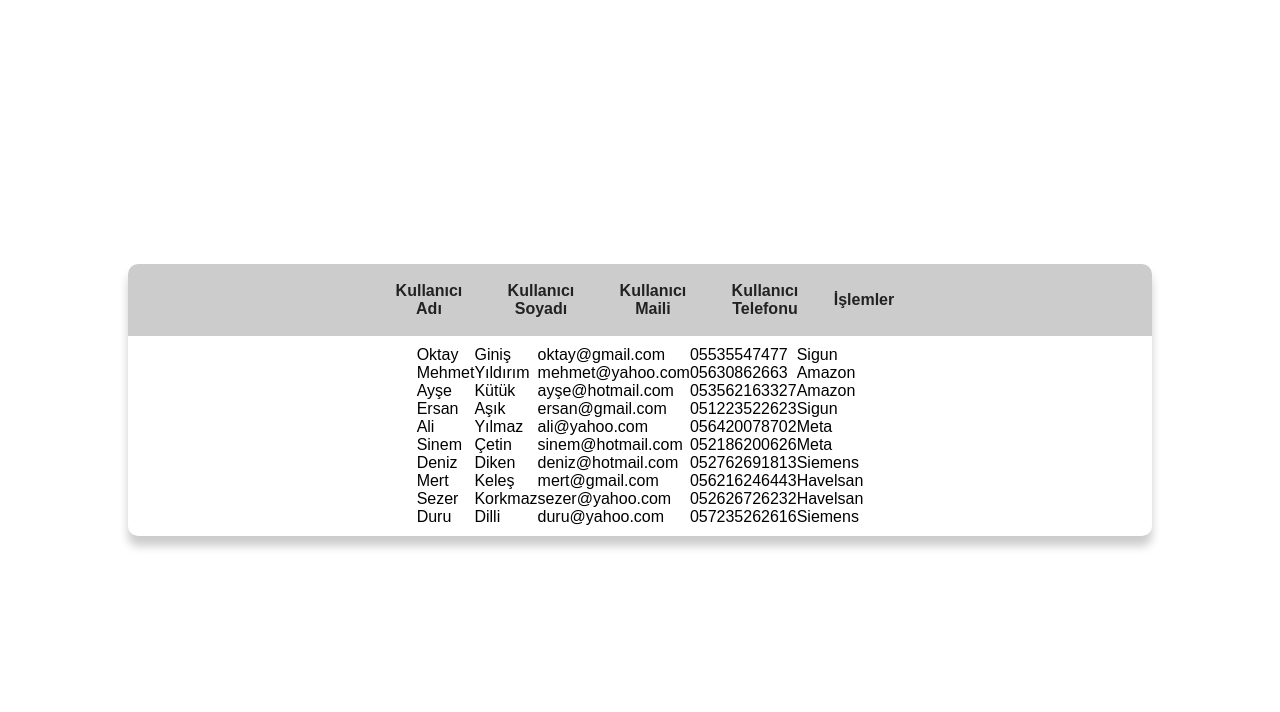
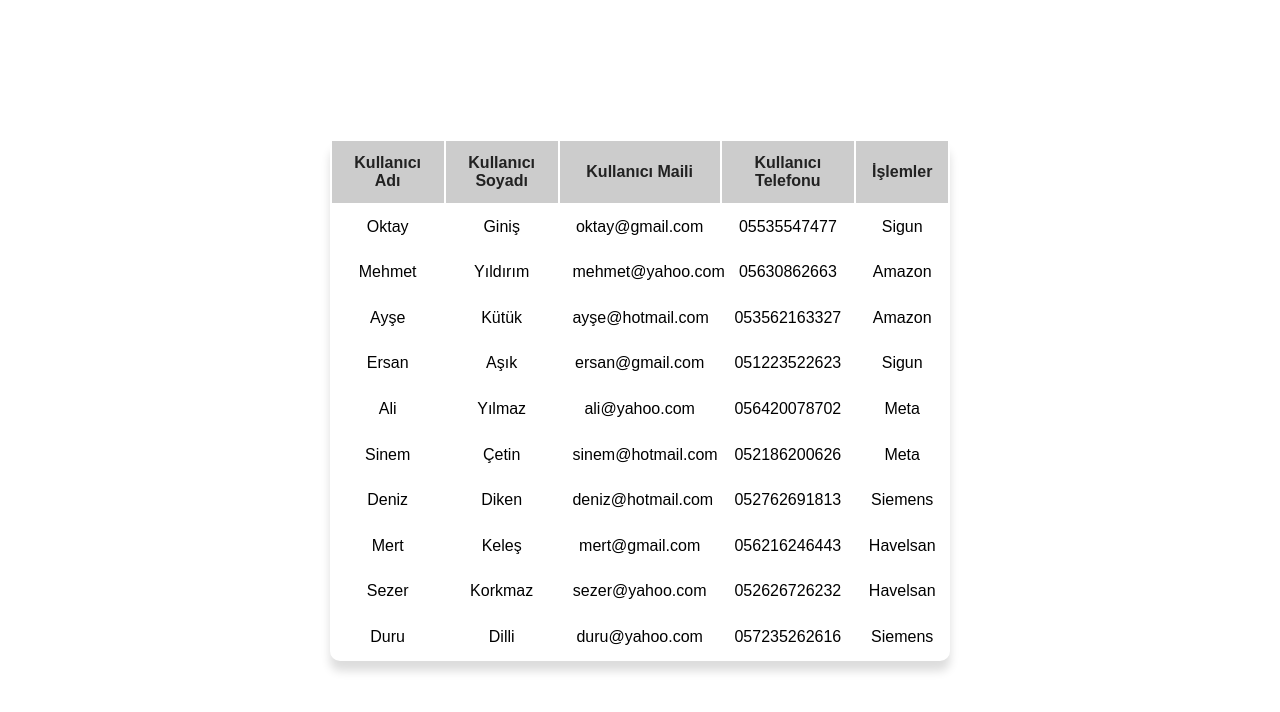
Before and after one commit to T4Y017/PROJE, a React (Vite) app: page / in a window 1280 px wide. Shown: the top 712 px of the page. Built offline with nearby package versions, Linux system fonts and the light colour scheme; no server answers.

Commit message:
Backendten firma bilgileri çekildi çalışan bilgileri backendten çekilecek şuan static olarak aldım

```diff
--- a/src/App.jsx
+++ b/src/App.jsx
@@ -1,4 +1,4 @@
-import { useState } from 'react'
+import { useEffect,useState } from 'react'
 
 import axios from 'axios'
 import './App.css'
@@ -12,11 +12,31 @@ function App(){
    const handleCloseModal = () => {
         setModalOpen(false);
     }
+    const [firmID, setFirmID] = useState("");
+    const [info, setInfo] = useState([]);
+
+    const getFirmInfo = () => {
+      axios.get("http://localhost:3000/api/firms").then((response) => {
+        console.log(response);
+        setInfo(response.data);
+      }
+      );
+    };
+    useEffect(()=>{
+      getFirmInfo();
+    },[]);
+
+    const getFirmDetails = () => {
+      const res= info.find((firm) => firm.id === firmID)
+      console.log(res,firmID);
+      return res;
+
+    }
 
   return <div className='App'>
-     <Table setIsOpen={setIsOpen} />
+     <Table setIsOpen={setIsOpen} setFirmID={setFirmID}/>
 
-     {isOpen && <Modal onClose={handleCloseModal}/>}
+     {isOpen && <Modal onClose={handleCloseModal} firm={getFirmDetails()}/>}
 
 
   </div>
--- a/src/components/Modal.jsx
+++ b/src/components/Modal.jsx
@@ -1,7 +1,7 @@
 import React from 'react'
 import "./Modal.css"
 
-export const Modal = ({onClose}) => {
+export const Modal = ({onClose,firm}) => {
 
 
 
@@ -9,18 +9,27 @@ export const Modal = ({onClose}) => {
     <div className='modal-container'>
 
         <div className='modal'>
+
             <form>
                 <div className='formgroup'>
+                    <label htmlFor="id">Id:</label>
+                    <span>{firm.id}</span>
+                </div>
+                <div className='formgroup'>
                     <label htmlFor="firmname">Firma Adı:</label>
+                    <span>{firm.firmName}</span>
                 </div>
                 <div className='formgroup'>
                     <label htmlFor="firmaddress">Address:</label>
+                    <span>{firm.address}</span>
                 </div>
                 <div className='formgroup'>
                     <label htmlFor="firmmail">Mail:</label>
+                    <span>{firm.firmMail}</span>
                 </div>
                 <div className='formgroup'>
                     <label htmlFor="firm-tel">Telefon:</label>
+                    <span>{firm.tel}</span>
                 </div>
                 <button className='btn' > Close</button>
             </form>
--- a/src/components/Table.css
+++ b/src/components/Table.css
@@ -3,34 +3,28 @@
     padding: 0;
 }
 .table-wrapper {
-    width: 100%;
+    width: 50%;
 }
 .table {
-    display: flex;
     overflow: hidden;
     table-layout: auto;
-    border-collapse: collapse;
-    box-shadow: 0px 10px 10px #ccc;
+    box-shadow: 0px 10px 10px #ddd;
     border-radius: 10px;
-    width: 100%;
-    max-width: 80%;
     margin: auto;
     overflow-x: auto;
-    flex-direction: column;
+
 
 }
 .table thead{
     background-color: #ccc;
     color: #222;
-    display: flex;
     padding: 5px;
-    gap: 30px;
-    justify-content: center;
+
+
 }
 .table tbody{
     padding: 10px;
     margin: auto;
-
 }
 .table th{
     padding: 0.8rem;
@@ -38,6 +32,7 @@
 
 }
 .table td{
+    padding: 0.8rem;
     justify-content: center;
     max-width: 10rem;
 }
--- a/src/components/Table.jsx
+++ b/src/components/Table.jsx
@@ -3,17 +3,17 @@ import { useState } from "react";
 import "./Table.css"
 import { Modal } from "./Modal";
 
-export const Table = ({setIsOpen}) => {
+export const Table = ({setIsOpen,setFirmID}) => {
 
-    const onFirmClick= () => {
+    const onFirmClick= (id) => {
         setIsOpen(true);
+        setFirmID(id);
     }
     return (
        <div className="table-wrapper">
             <table className="table">
-                <thead>
+                <thead align="center" >
                     <tr>
-
                         <th>Kullanıcı Adı</th>
                         <th>Kullanıcı Soyadı</th>
                         <th>Kullanıcı Maili</th>
@@ -21,76 +21,76 @@ export const Table = ({setIsOpen}) => {
                         <th>İşlemler</th>
                     </tr>
                 </thead>
-                <tbody>
+                <tbody align="center">
                     <tr>
                         <td>Oktay</td>
                         <td>Giniş</td>
                         <td>oktay@gmail.com</td>
                         <td>05535547477</td>
-                        <td className="firm" onClick={() => onFirmClick()}>Sigun</td>
+                        <td className="firm" onClick={() => onFirmClick(125)}>Sigun</td>
                     </tr>
                     <tr>
                         <td>Mehmet</td>
                         <td>Yıldırım</td>
                         <td>mehmet@yahoo.com</td>
                         <td>05630862663</td>
-                        <td className="firm" onClick={() => onFirmClick()}>Amazon</td>
+                        <td className="firm" onClick={() => onFirmClick(123)}>Amazon</td>
                     </tr>
                     <tr>
                         <td>Ayşe</td>
                         <td>Kütük</td>
                         <td>ayşe@hotmail.com</td>
                         <td>053562163327</td>
-                        <td className="firm" onClick={() => onFirmClick()}>Amazon</td>
+                        <td className="firm" onClick={() => onFirmClick(123)}>Amazon</td>
                     </tr>
                     <tr>
                         <td>Ersan</td>
                         <td>Aşık</td>
                         <td>ersan@gmail.com</td>
                         <td>051223522623</td>
-                        <td className="firm" onClick={() => onFirmClick()}>Sigun</td>
+                        <td className="firm" onClick={() => onFirmClick(125)}>Sigun</td>
                     </tr>
                     <tr>
                         <td>Ali</td>
                         <td>Yılmaz</td>
                         <td>ali@yahoo.com</td>
                         <td>056420078702</td>
-                        <td className="firm" onClick={() => onFirmClick()}>Meta</td>
+                        <td className="firm" onClick={() => onFirmClick(126)}>Meta</td>
                     </tr>
                     <tr>
                         <td>Sinem</td>
                         <td>Çetin</td>
                         <td>sinem@hotmail.com</td>
                         <td>052186200626</td>
-                        <td className="firm" onClick={() => onFirmClick()}>Meta</td>
+                        <td className="firm" onClick={() => onFirmClick(126)}>Meta</td>
                     </tr>
                     <tr>
                         <td>Deniz</td>
                         <td>Diken</td>
                         <td>deniz@hotmail.com</td>
                         <td>052762691813</td>
-                        <td className="firm" onClick={() => onFirmClick()}>Siemens</td>
+                        <td className="firm" onClick={() => onFirmClick(124)}>Siemens</td>
                     </tr>
                     <tr>
                         <td>Mert</td>
                         <td>Keleş</td>
                         <td>mert@gmail.com</td>
                         <td>056216246443</td>
-                        <td className="firm" onClick={() => onFirmClick()}>Havelsan</td>
+                        <td className="firm" onClick={() => onFirmClick(127)}>Havelsan</td>
                     </tr>
                     <tr>
                         <td>Sezer</td>
                         <td>Korkmaz</td>
                         <td>sezer@yahoo.com</td>
                         <td>052626726232</td>
-                        <td className="firm" onClick={() => onFirmClick()}>Havelsan</td>
+                        <td className="firm" onClick={() => onFirmClick(127)}>Havelsan</td>
                     </tr>
                     <tr>
                         <td>Duru</td>
                         <td>Dilli</td>
                         <td>duru@yahoo.com</td>
                         <td>057235262616</td>
-                        <td className="firm" onClick={() => onFirmClick()}>Siemens</td>
+                        <td className="firm" onClick={() => onFirmClick(124)}>Siemens</td>
                     </tr>
                 </tbody>
             </table>
```
